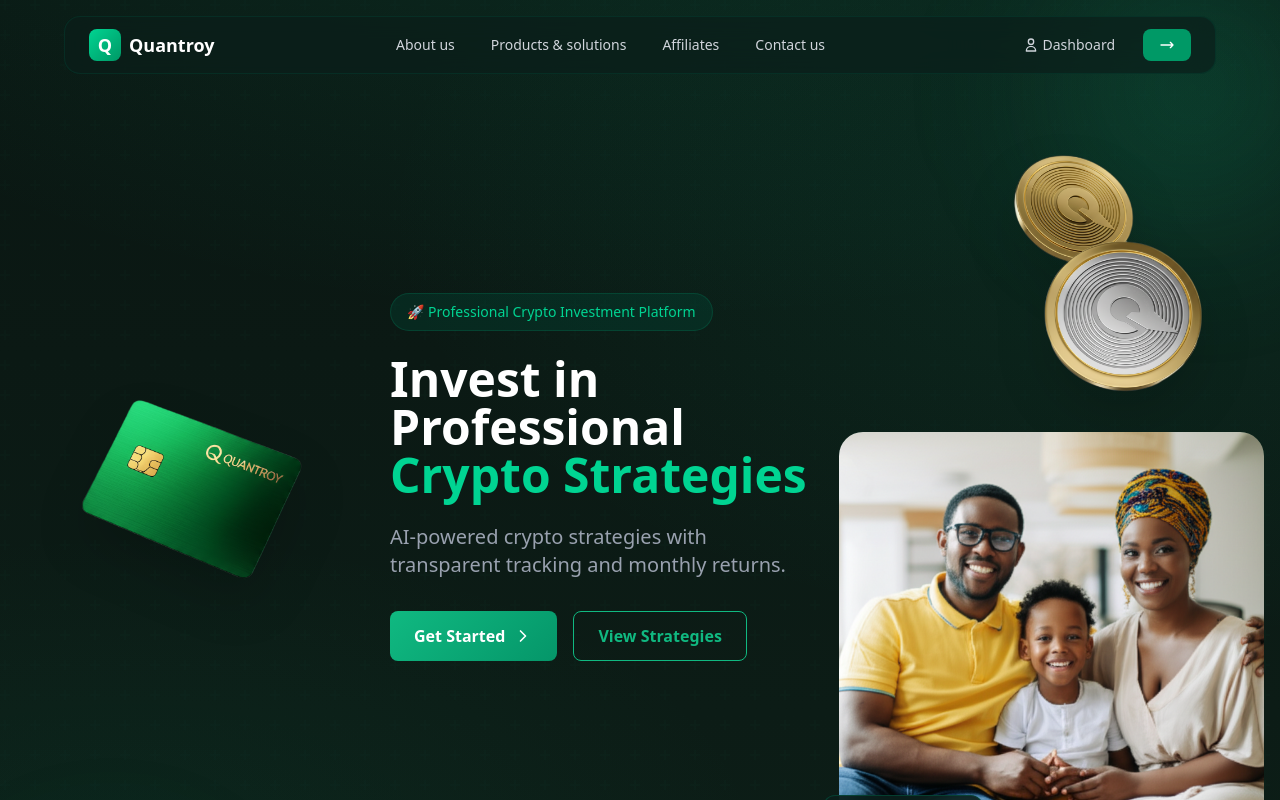
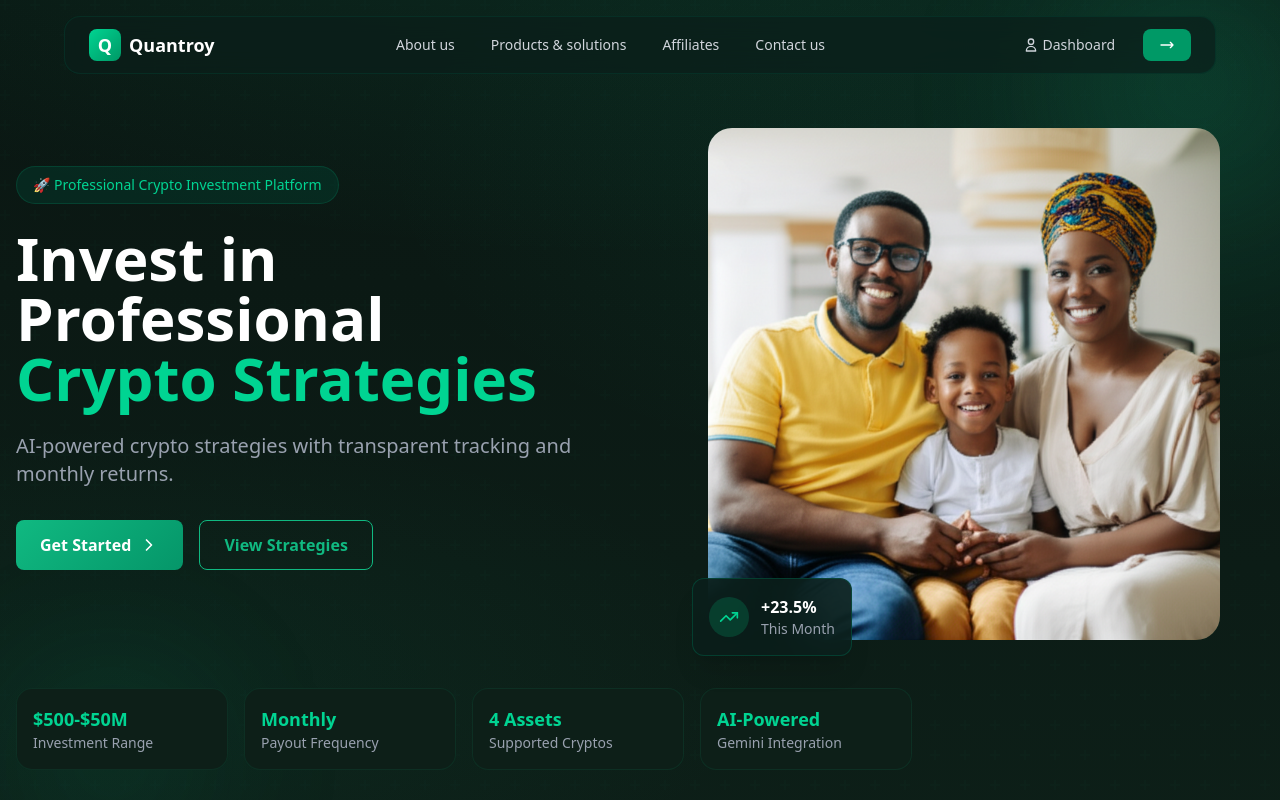
Before and after one commit to KINGTADJ/quantroy, a Next.js app: page / in a window 1280 px wide. Shown: the top 800 px of the page. Built offline with nearby package versions, Linux system fonts and the light colour scheme; no server answers.

Commit message:
Clean up hero - back to simple 2-column layout

```diff
--- a/src/app/page.tsx
+++ b/src/app/page.tsx
@@ -126,21 +126,14 @@
         <div className="hero-orb hero-orb-2" />
 
         <div className="max-w-7xl mx-auto relative z-10">
-          {/* 3-Column Hero: Asset | Text | Image+Asset */}
-          <div className="grid lg:grid-cols-[350px_1fr_1fr] gap-6 items-center">
-            {/* Left 3D Asset - Credit Card - HUGE */}
-            <div className="hidden lg:flex items-center justify-center">
-              <div className="relative w-80 h-80">
-                <Image src="/images/3d-transparent/premium-card.png" alt="" fill className="object-contain drop-shadow-2xl" />
-              </div>
-            </div>
-
-            {/* Center - Text */}
+          {/* Clean 2-Column Hero */}
+          <div className="grid lg:grid-cols-2 gap-12 items-center">
+            {/* Left - Text */}
             <div className="text-center lg:text-left">
               <div className="inline-flex items-center px-4 py-2 rounded-full bg-emerald-900/30 border border-emerald-700/30 text-emerald-400 text-sm mb-6">
                 🚀 Professional Crypto Investment Platform
               </div>
-              <h1 className="text-4xl md:text-5xl font-bold text-white mb-6">
+              <h1 className="text-4xl md:text-6xl font-bold text-white mb-6">
                 Invest in Professional<br />
                 <span className="text-emerald-400">Crypto Strategies</span>
               </h1>
@@ -157,15 +150,9 @@
               </div>
             </div>
 
-            {/* Right - Image + Coins */}
-            <div className="hidden lg:block">
-              {/* 3D Coins above family image - HUGE */}
-              <div className="flex justify-end mb-4">
-                <div className="relative w-72 h-72">
-                  <Image src="/images/3d-transparent/crypto-coins.png" alt="" fill className="object-contain drop-shadow-2xl" />
-                </div>
-              </div>
-              <div className="relative aspect-square max-w-md mx-auto">
+            {/* Right - Image */}
+            <div className="relative hidden lg:block">
+              <div className="relative aspect-square max-w-lg mx-auto">
                 <div className="absolute inset-0 bg-gradient-to-tr from-emerald-500/20 to-emerald-900/20 rounded-3xl" />
                 <Image
                   src="/images/hero-family.png"
```
